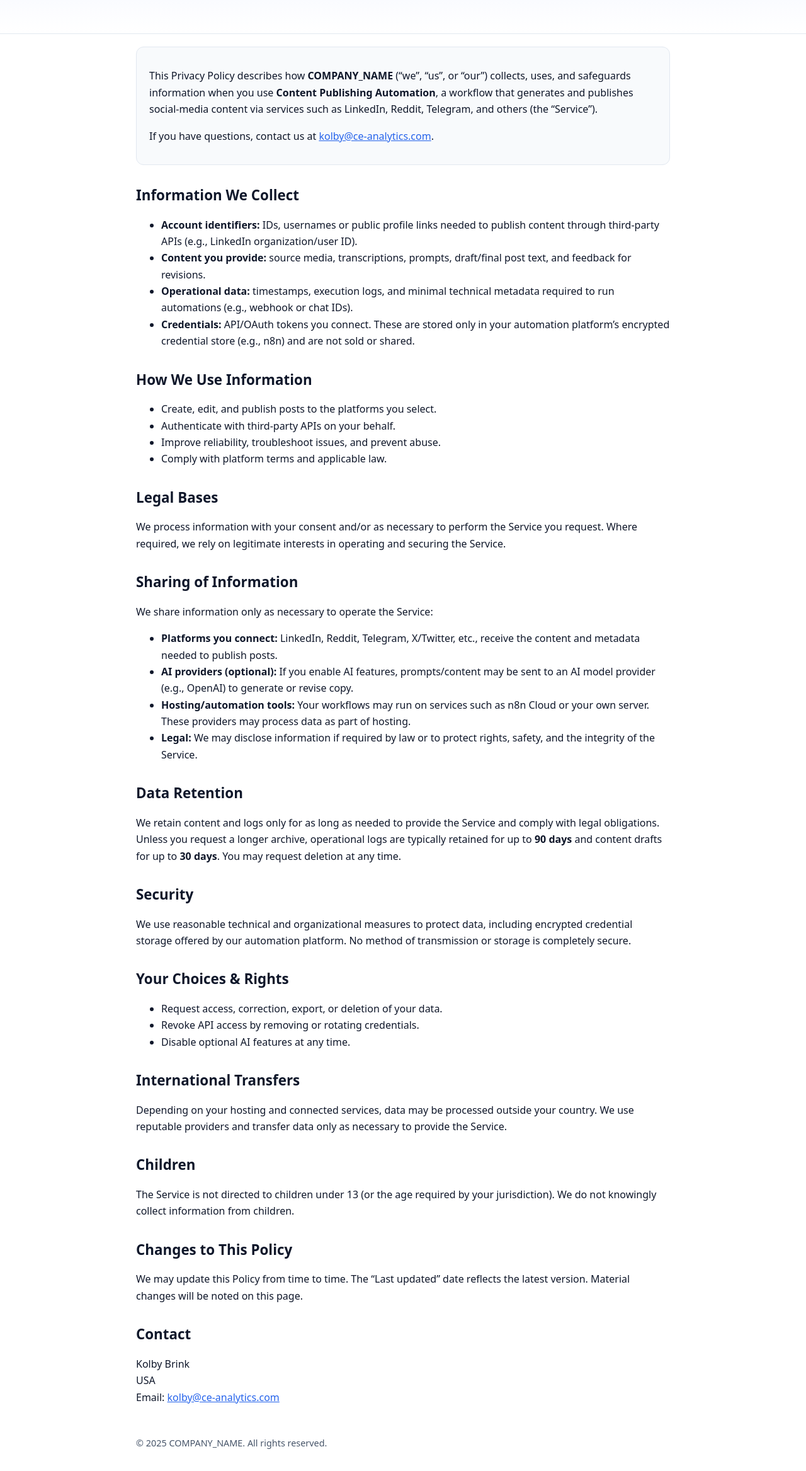
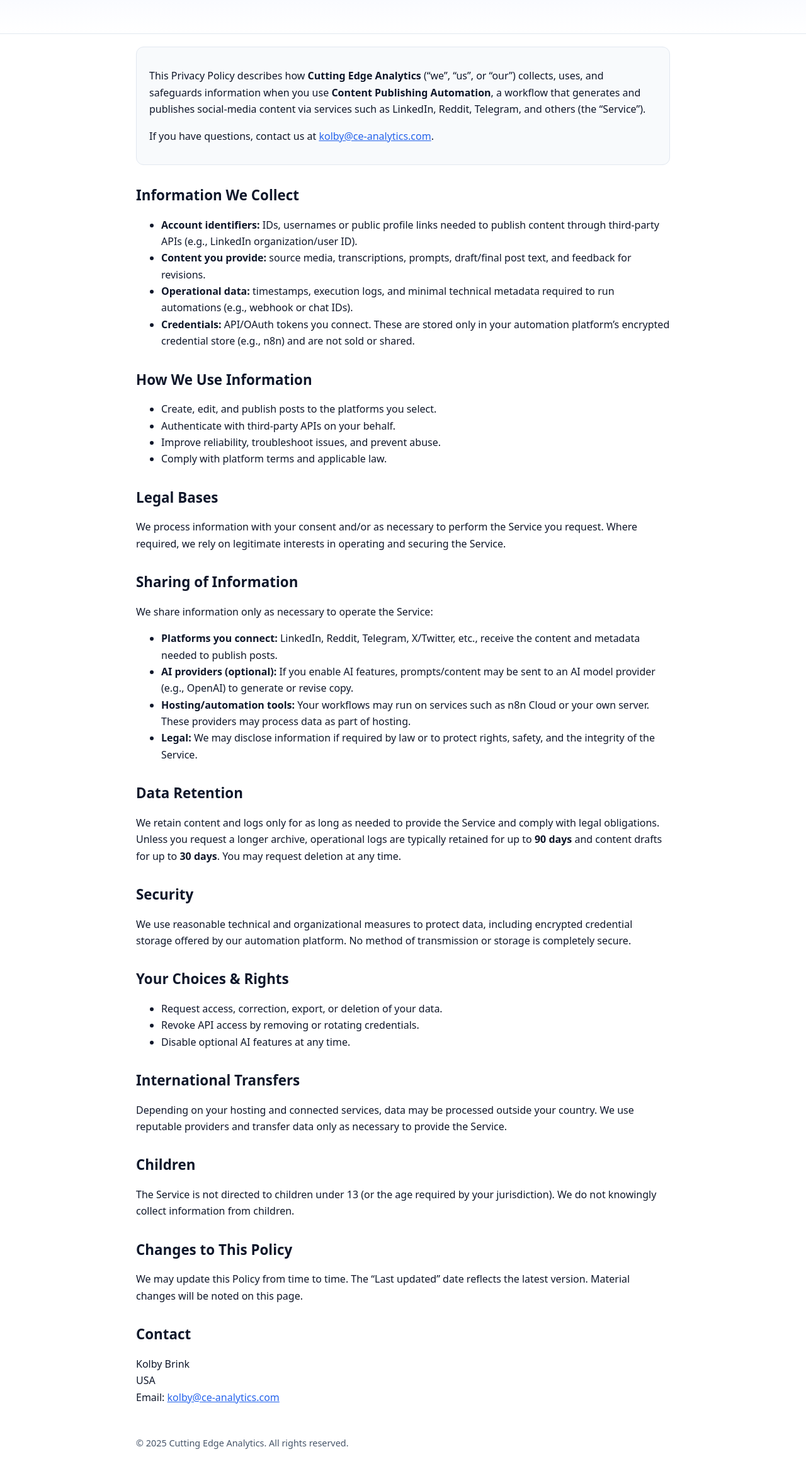
Before and after one commit to kolbybrink98/privacy-policy, a plain HTML site: page index.html in a window 1280 px wide. Shown: the part 133-2468 px from the top of the page at 63% size. Drawn offline with Linux system fonts and the light colour scheme.

Commit message:
first commit

```diff
--- a/index.html
+++ b/index.html
@@ -30,7 +30,7 @@
 
   <main class="wrap">
     <div class="card" style="margin-top:1.25rem">
-      <p>This Privacy Policy describes how <strong>COMPANY_NAME</strong> (“we”, “us”, or “our”) collects,
+      <p>This Privacy Policy describes how <strong>Cutting Edge Analytics</strong> (“we”, “us”, or “our”) collects,
       uses, and safeguards information when you use <strong>Content Publishing Automation</strong>, a workflow that
       generates and publishes social-media content via services such as LinkedIn, Reddit, Telegram,
       and others (the “Service”).</p>
@@ -94,7 +94,7 @@
        Email: <a href="mailto:kolby@ce-analytics.com">kolby@ce-analytics.com</a></p>
 
     <footer>
-      <p>© 2025 COMPANY_NAME. All rights reserved.</p>
+      <p>© 2025 Cutting Edge Analytics. All rights reserved.</p>
     </footer>
   </main>
 </body>
```
